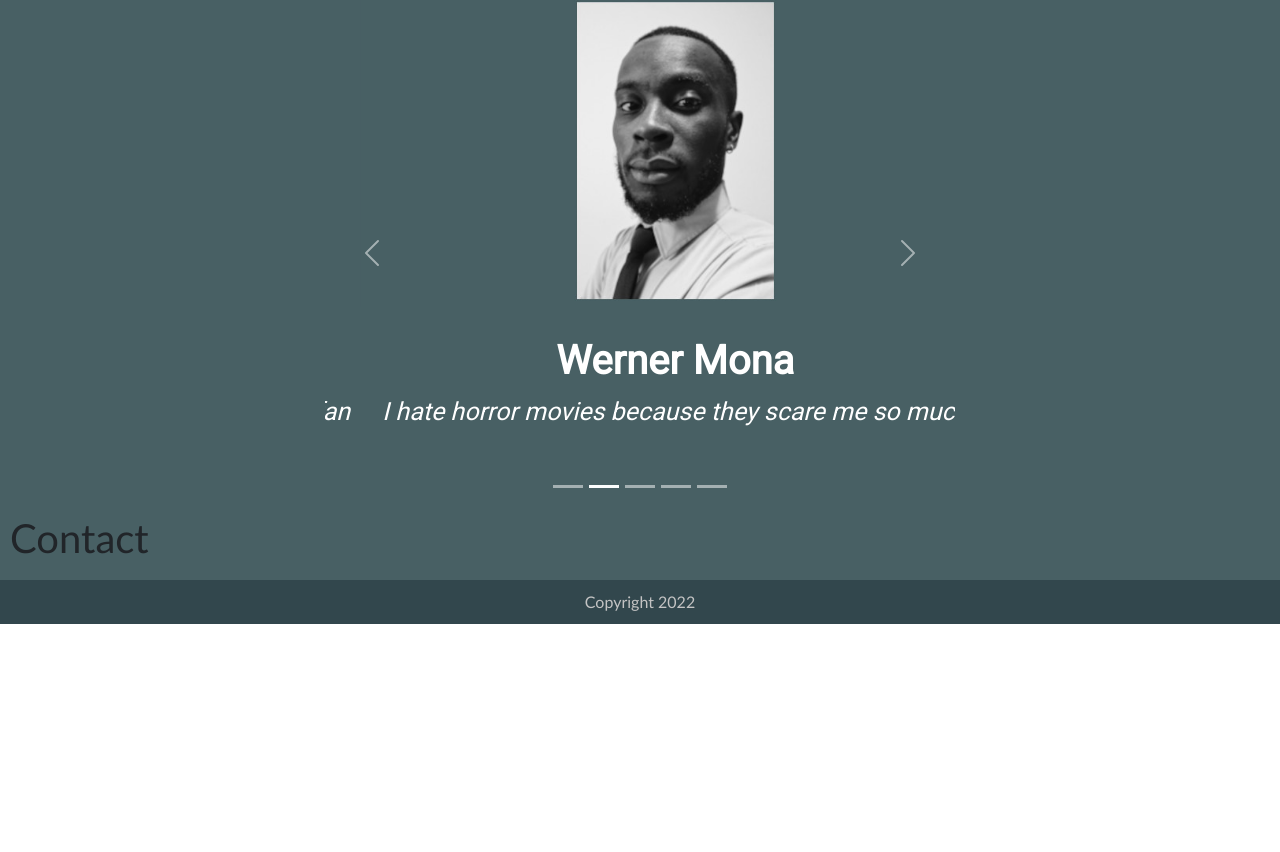
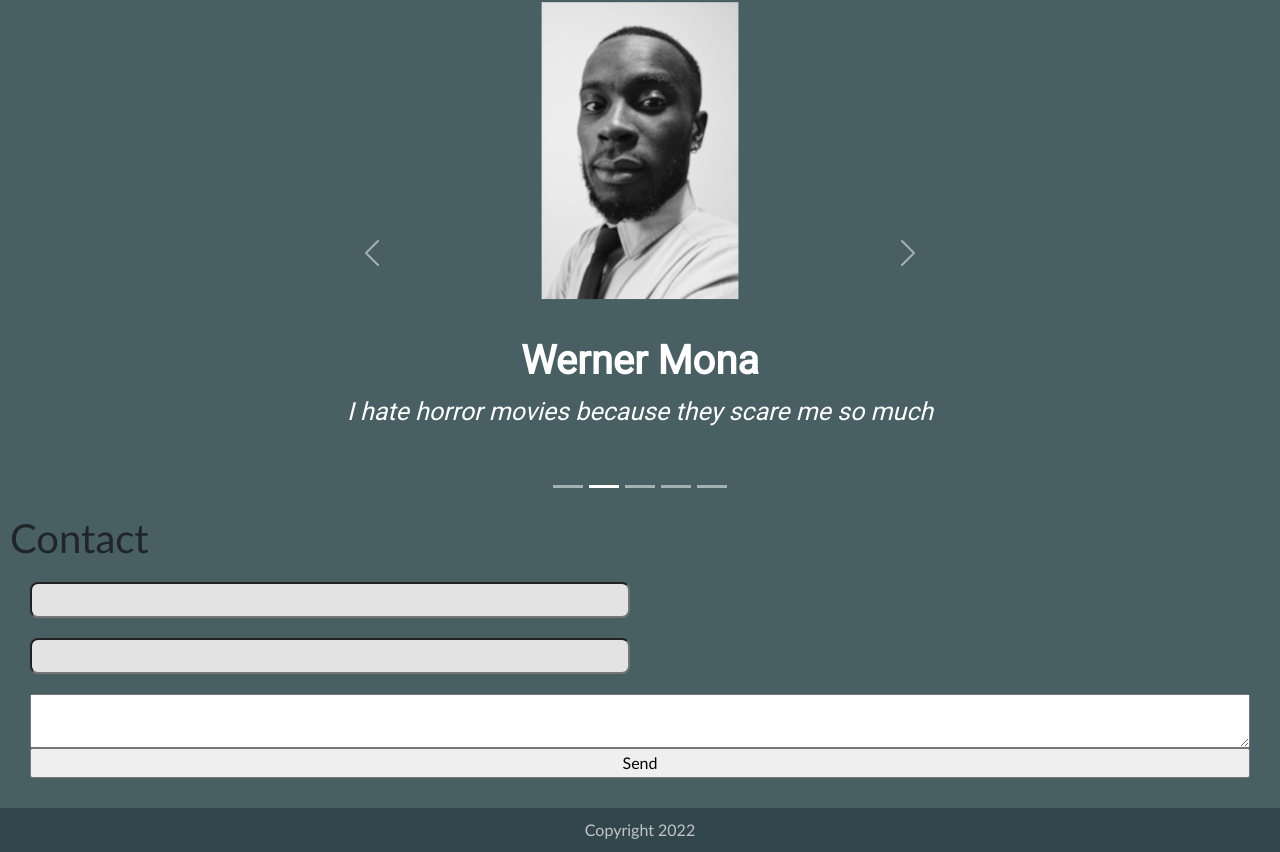
Before and after one commit to ComicScrip/lyon-react-mars22-p2g3, a React (Create React App) app: page /about in a window 1280 px wide. Shown: the part 294-1146 px from the top of the page. Before the commit the page ends 918 px from the top, so only its background shows below. Built offline with nearby package versions, Linux system fonts and the light colour scheme.

Commit message:
create contact input

```diff
--- a/package.json
+++ b/package.json
@@ -13,7 +13,7 @@
     "expo-font": "^10.0.5",
     "node-sass": "^7.0.1",
     "react": "^18.0.0",
-    "react-bootstrap": "^2.2.3",
+    "react-bootstrap": "^2.3.0",
     "react-dom": "^18.0.0",
     "react-router-dom": "^6.3.0",
     "react-scripts": "5.0.0",
--- a/src/Css/About.css
+++ b/src/Css/About.css
@@ -31,3 +31,17 @@
     margin: 40px 200px 60px 200px;
   }
 }
+
+form {
+  display: flex;
+  flex-direction: column;
+  margin: 20px;
+}
+
+.input {
+  background-color: rgb(227, 227, 227);
+  width: 600px;
+  border-radius: 8px;
+  margin-bottom: 20px;
+  padding: 4px;
+}
--- a/src/index.js
+++ b/src/index.js
@@ -1,9 +1,9 @@
 import React from 'react';
 import { createRoot } from 'react-dom/client';
 import './Css/index.css';
+import 'bootstrap/dist/css/bootstrap.min.css';
 import App from './App';
 import { BrowserRouter } from 'react-router-dom';
-import 'bootstrap/dist/css/bootstrap.min.css';
 
 const container = document.getElementById('root');
 const root = createRoot(container);
--- a/src/routes/About.js
+++ b/src/routes/About.js
@@ -13,6 +13,12 @@ function AboutPage() {
       </p>
       <Caroussel />
       <h1>Contact</h1>
+      <form className="form">
+        <input type="text" name="name" className="input" />
+        <input type="email" name="email" className="input" />
+        <textarea name="message" className="message" />
+        <input type="submit" value="Send" className="submit" />
+      </form>
     </div>
   );
 }
```
Also changed, not shown: 1 other file (tests, documents, lock files or other folders).
